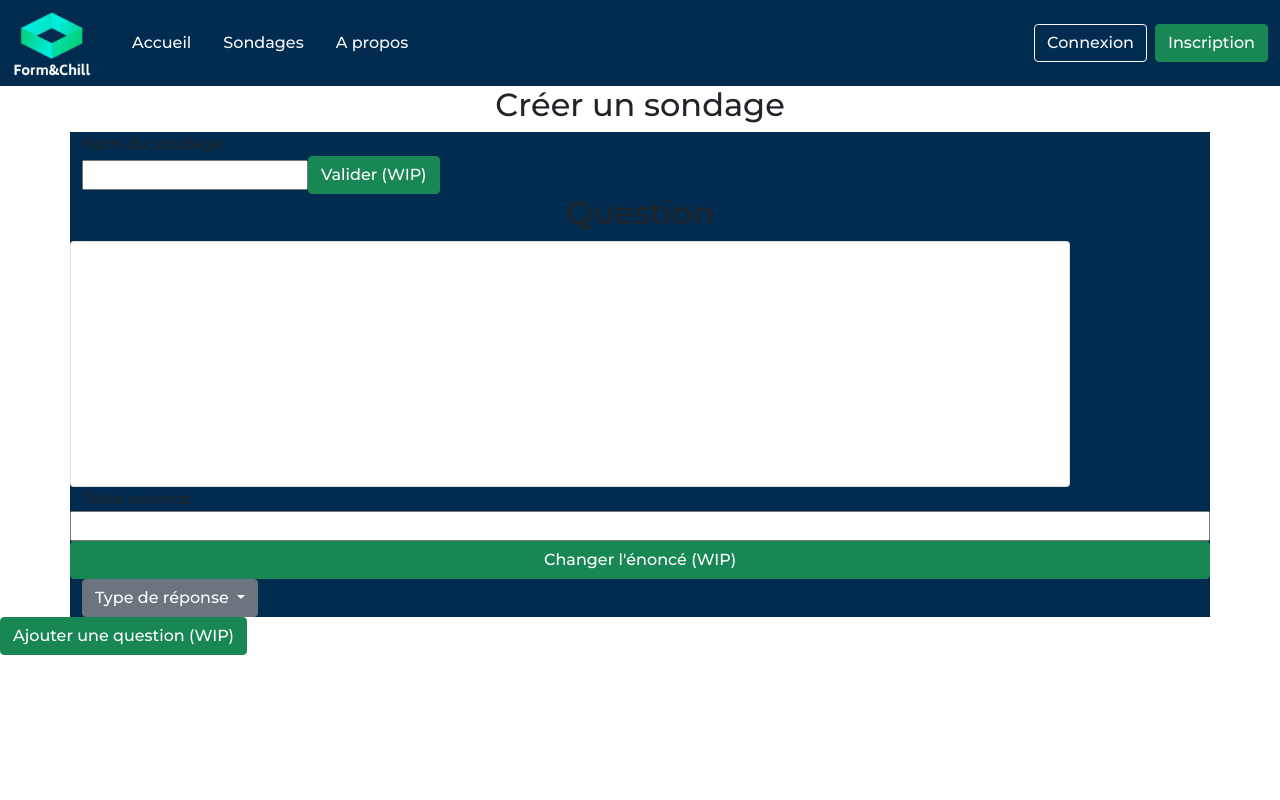
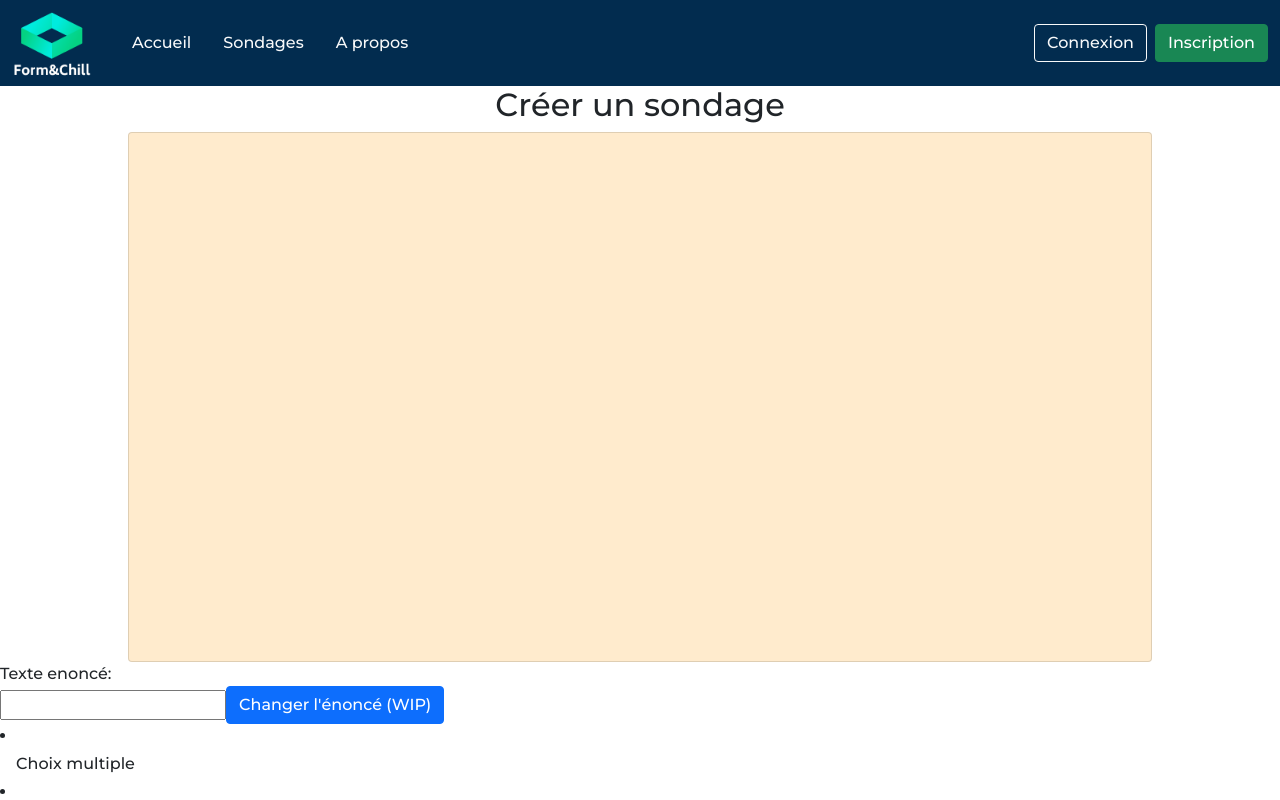
Before and after one commit to Form-Chill/Typeform-Stage-Orga, a Vue app: page /PollCreate in a window 1280 px wide. Shown: the top 800 px of the page. Built offline with nearby package versions, Linux system fonts and the light colour scheme.

Commit message:
Création de formulaire v2
Restructuration de code pour alléger le composant Question et le rendre plus dynamique (et un peu plus joli mais bon ca reste pas bo :( )

```diff
--- a/src/components/Question.vue
+++ b/src/components/Question.vue
@@ -1,40 +1,14 @@
 <template>
 
-<div id="apercu" class="card" style="width:1000px">
-    <div class="class-body row" >
+
+
+<div id="apercu" class="card">
+    <div class="class-body z row" >
+        <div class="col-md-12  bbbb">
         <p>{{this.enoncé}}</p>
+        </div>
         <component :is="type" :responses="responses"></component>
     </div>
-</div>
-
-
-<label>Texte enoncé:</label><br>
-<input id="textenoncé" v-model="enoncé">
-<button  @click="" class="btn btn-success text-center"> Changer l'énoncé (WIP)</button>
-
-<div v-show= "type == 'MultipleChoice'">
-    <label>Texte radio bouton:</label><br>
-    <input v-model="radio">
-    <button @click="addBtnRadio(radio)" class="btn btn-success text-center">Valider</button>
-</div>
-
-<!-- <div v-show= "tab == 'SimpleText'">
-    <label>Texte radio bouton:</label><br>
-    <input v-model="radio">
-    <button @click="addBtnRadio(radio)" class="btn btn-success text-center">Valider</button>
-</div>
- -->
-
-
-    <div class="dropdown">
-  <button class="btn btn-secondary dropdown-toggle" type="button" id="dropdownMenu2" data-bs-toggle="dropdown" aria-expanded="false">
-    Type de réponse
-  </button>
-  <ul class="dropdown-menu" aria-labelledby="dropdownMenu2">
-    <li><button @click="changeType('MultipleChoice')" class="dropdown-item" type="button">Choix multiple</button></li>
-    <li><button @click="changeType('SimpleText')" class="dropdown-item" type="button">Texte simple</button></li>
-    <li><button class="dropdown-item" type="button">(WIP)</button></li>
-  </ul>
 </div>
 
 </template>
@@ -43,40 +17,27 @@
 
 <script>
 import { ref } from 'vue'
-
 import RadioButton from "./Radiobutton.vue"
-
 import MultipleChoice from "./MultipleChoice.vue"
 
+export default {
+components: { RadioButton,  MultipleChoice },
 
-
-
-
-export default{
-components: { RadioButton,  MultipleChoice },
+props: {
+     enoncé: String,
+     type:String,
+     isActive: Boolean,
+     responses: Array
+},
 data(){
     return{
-        enoncé: ref(""),
-        responses: ref([]),
         message: ref(""),
         radio: ref(""),
-        type: ref("")
     }
 
 },
 
 methods:{
-    addBtnRadio(s){
-        if(s.length == 0 )
-            alert("Le texte est vide");
-        else
-            this.responses.push(s);
-    },
-
-    changeType(type){
-        this.type = type;
-        this.responses.splice(0,this.responses.length)
-    }
 }
 
 }
@@ -100,20 +61,22 @@ background-image:none;
 } */
 
 #apercu{
+    width: 80%;
 
-padding: 10%;
+    padding: 15% 30% 25% 10%;
+    margin: auto;
+    background-color: blanchedalmond;
 }
 
 .class-body{
-  background-color: white !important;
+
 
 
 
 
 }
 
-p{
-
+.bbbb{
     overflow-wrap: break-word;
 }
 
--- a/src/views/PollCreate.vue
+++ b/src/views/PollCreate.vue
@@ -2,26 +2,68 @@
 <script>
 import Question from "../components/Question.vue"
 import Navbar from "../components/Navbar.vue"
+import { ref } from "vue";
 
 
  export default {
     components: { Question, Navbar },
     data(){
       return{
+        indexActive: 0,
         pollname: '',
-        questions: []
+
+        listQuestions: [{
+          enoncé: "",
+          type: "",
+          isActive: ref(true),
+          responses: []
+
+        }],
+
+        radio: ref("")
+
       }
     },
     methods: {
+
       addQuestion(){
-        this.questions.push([]);
-      }
+        this.listQuestions.push({
+          enoncé: ref(""),
+          type: ref(""),
+          isActive: ref(false),
+          responses: []
+        });
+
+        this.currentQuestion(this.listQuestions.length - 1);
+      },
+
+      currentQuestion(index){
+        this.listQuestions[this.indexActive].isActive = false;
+        this.listQuestions[index].isActive = true;
+        this.indexActive = index;
+      },
+
+      test(){
+        console.log(this.indexActive);
+        console.log(this.listQuestions.length);
+      },
+      changeType(type){
+        this.listQuestions[this.indexActive].type = type;
+        this.listQuestions[this.indexActive].responses.splice(0,this.listQuestions[this.indexActive].responses.length)
+    },
+
+    addBtnRadio(s){
+        if(s.length == 0 )
+            alert("Le texte est vide");
+        else{
+            this.listQuestions[this.indexActive].responses.push(s);
+            this.radio = "";}
     }
 
 
 
 
-
+    }
   }
 
 
@@ -29,32 +71,43 @@ import Navbar from "../components/Navbar.vue"
 
 
 <template>
-<Navbar></Navbar>
+  <Navbar/>
+
   <h2 style="text-align:center">Créer un sondage </h2>
+      <div class="row">
+        <div v-for="(item,index) in this.listQuestions">
+          <div v-if="item.isActive">
+          <Question v-bind="listQuestions[index]"></Question>
 
-  <div class="container">
+          <label>Texte enoncé:</label><br>
+          <input id="textenoncé" v-model="listQuestions[index].enoncé">
+          <button  @click="" class="btn btn-primary text-center"> Changer l'énoncé (WIP)</button>
 
-      <div class="row">
-        <div class="col-sm-12 col-md-12">
-        <label>Nom du sondage</label>  <br>
-        <input v-model="radio">
-        <button class="btn btn-success">Valider (WIP)</button>
+          <div v-show= "listQuestions[index].type == 'MultipleChoice'">
+            <label>Texte radio bouton:</label><br>
+            <input v-model="radio">
+            <button @click="addBtnRadio(radio)" class="btn btn-success text-center">Valider</button>
+          </div>
+
+          <li><button @click="changeType('MultipleChoice')" class="dropdown-item" type="button">Choix multiple</button></li>
+          <li><button @click="changeType('SimpleText')" class="dropdown-item" type="button">Texte simple</button></li>
+          </div>
+
         </div>
-
-
-    <br>
-     <h2 style="text-align:center">Question </h2>
+      </div>
 
 
 
-      <Question></Question>
+      <div id="navigationQuestions" v-for="(item,index) in this.listQuestions" >
+        <button class="btn btn-primary" @click="currentQuestion(index)">  Question n° {{index}} </button>
 
-    </div>
+      </div>
 
-  </div>
+   <button @click="addQuestion()" class="btn btn-success">Ajouter une question</button>
 
+   <!-- <button @click="test()" class="btn btn-success">test</button> -->
 
-   <button @click="addQuestion()" class="btn btn-success">Ajouter une question (WIP)</button>
+   <Footer></Footer>
 
 </template>
 
@@ -62,10 +115,5 @@ import Navbar from "../components/Navbar.vue"
 
 <style>
 
-.class-body{
-  background-color: blue;
 
-
-
-}
 </style>
```
